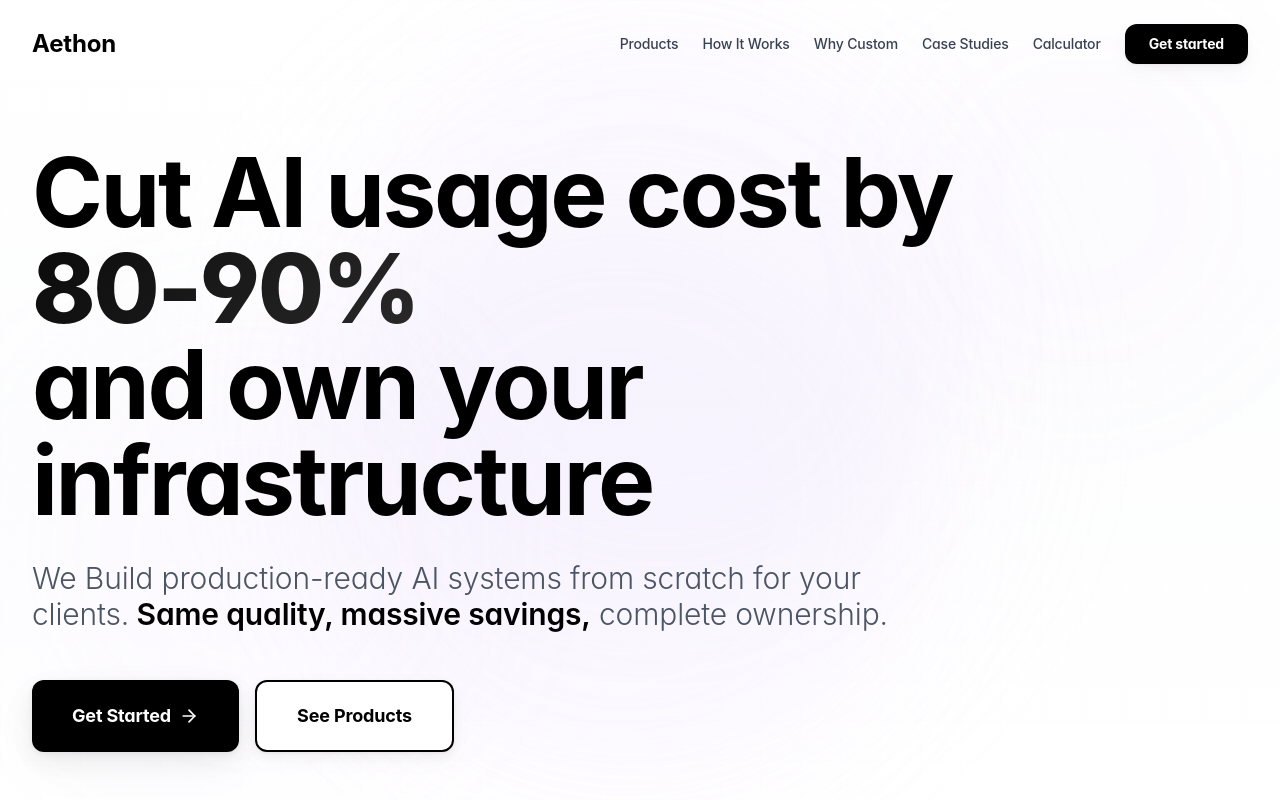
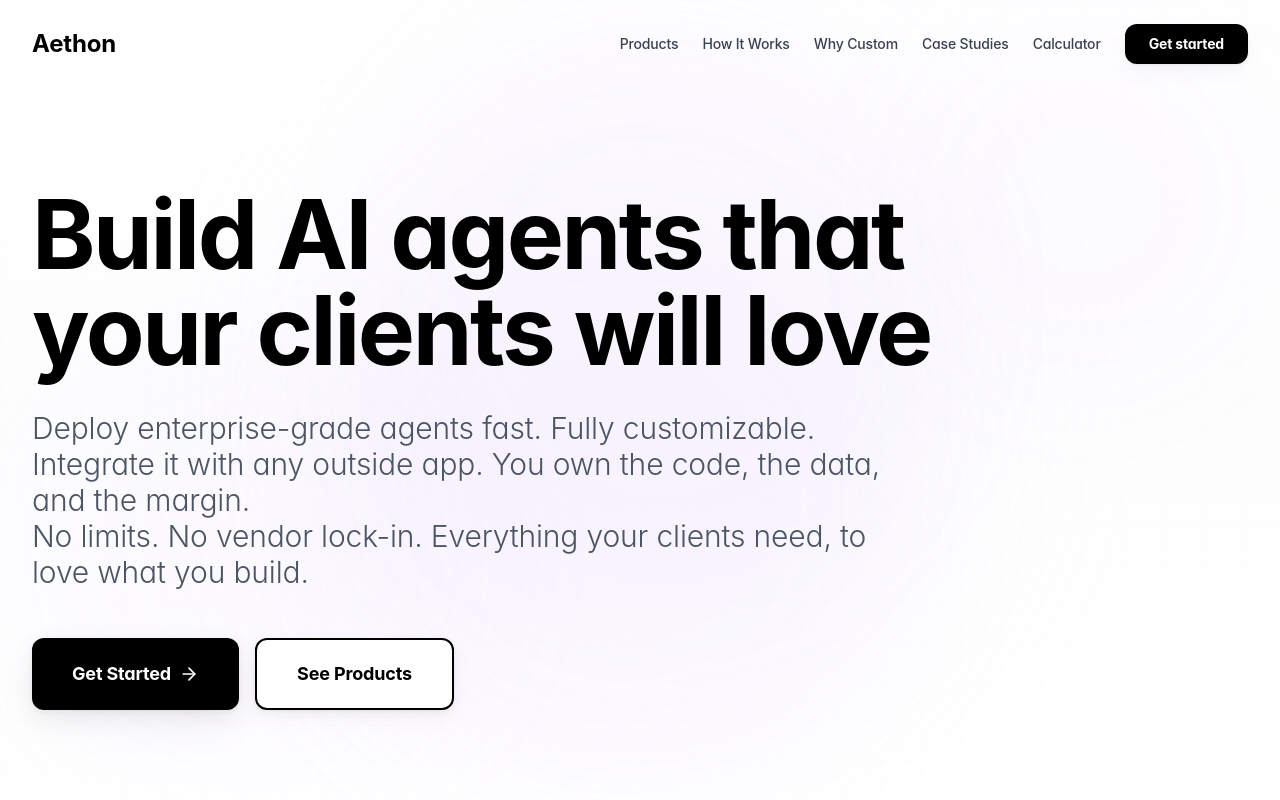
Before and after one commit to Jojo42011/Site, a Next.js app: page / in a window 1280 px wide. Shown: the top 800 px of the page. Built offline with nearby package versions, Linux system fonts and the light colour scheme.

Commit message:
Refactor hero section text to focus on AI agents
Co-authored-by: jahanfraction <jahanfraction@gmail.com>

```diff
--- a/src/components/Hero.tsx
+++ b/src/components/Hero.tsx
@@ -26,10 +26,7 @@ export default function Hero() {
             transition={{ duration: 0.6 }}
             className="text-5xl sm:text-6xl md:text-7xl lg:text-8xl font-bold text-black leading-[1.05] mb-8 tracking-tight"
           >
-            Cut AI usage cost by{" "}
-            <span className="gradient-text">80-90%</span>
-            <br />
-            <span className="text-black">and own your infrastructure</span>
+            Build AI agents that your clients will love
           </motion.h1>
 
           {/* Subtitle */}
@@ -39,8 +36,9 @@ export default function Hero() {
             transition={{ duration: 0.6, delay: 0.1 }}
             className="text-xl sm:text-2xl md:text-3xl text-gray-600 max-w-4xl leading-relaxed mb-12 font-light"
           >
-            We Build production-ready AI systems from scratch for your clients.
-            <span className="font-semibold text-black"> Same quality, massive savings,</span> complete ownership.
+            Deploy enterprise-grade agents fast. Fully customizable. Integrate it with any outside app. You own the code, the data, and the margin.
+            <br />
+            No limits. No vendor lock-in. Everything your clients need, to love what you build.
           </motion.p>
 
           {/* CTA Buttons */}
```
